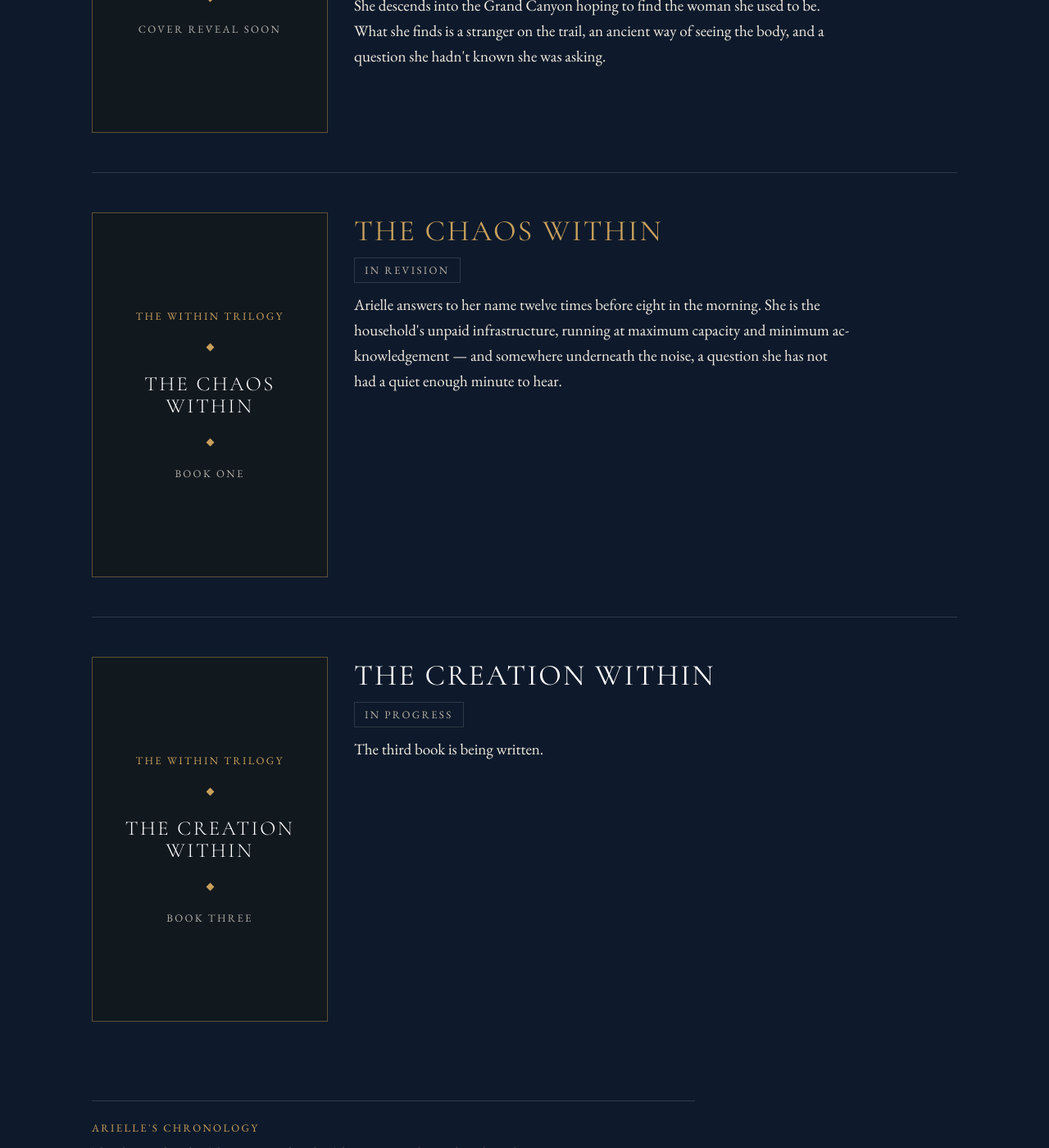
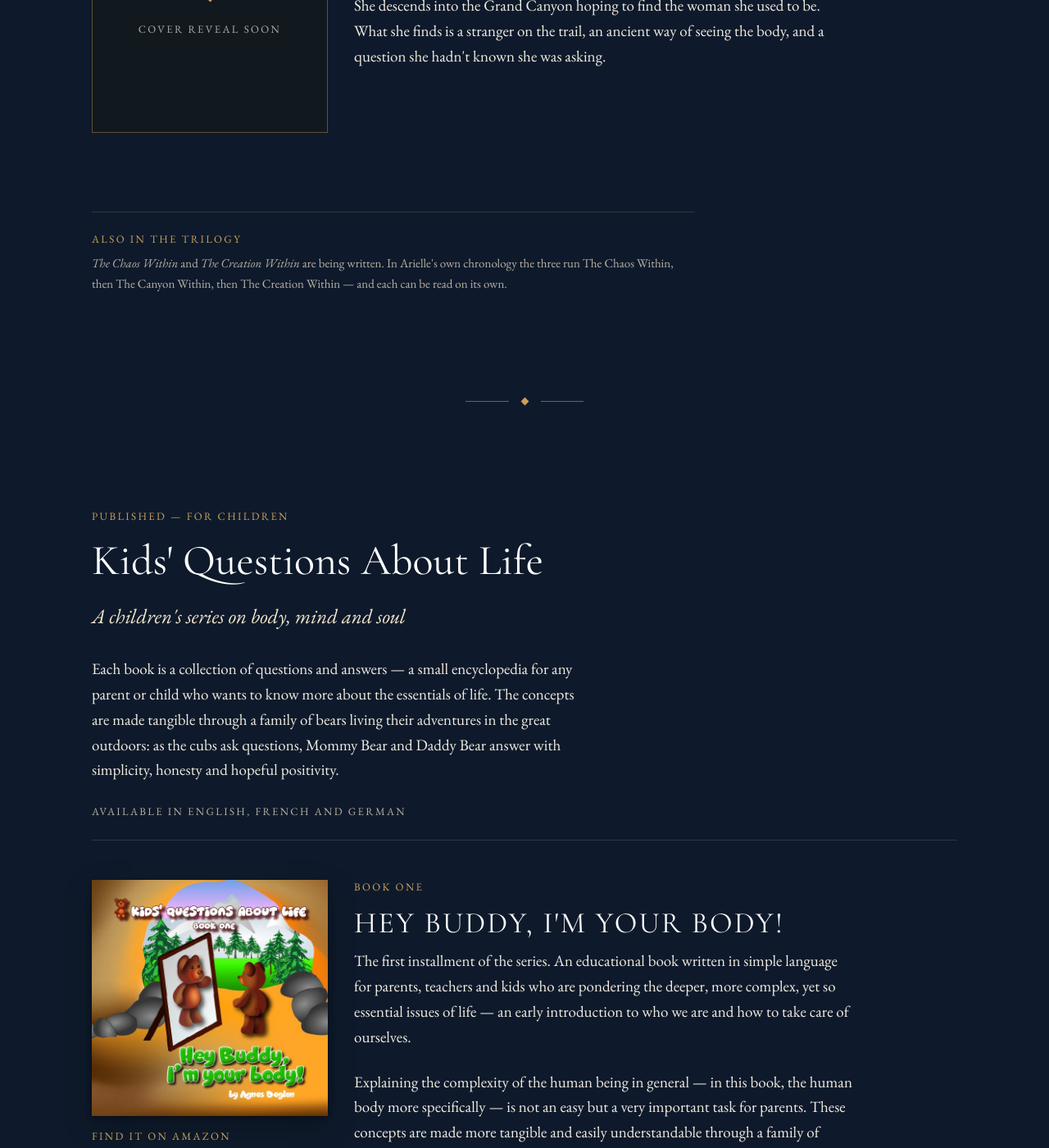
Before and after one commit to adeglon/adeglon.github.io, a Jekyll site: the page built from docs/books/index.html, in a window 1280 px wide and 1400 px high, scrolled down 1060 px. Shown: the whole window at 82% size. Built offline with Jekyll 4.4.1, drawn with Linux system fonts in a browser that asks for light colours; a script that is not in the unit is left out; some of the changed text lies outside the part shown.

Commit message:
Only the published novel gets a card; remove unapproved placeholder copy
Co-Authored-By: Claude Opus 5 <noreply@anthropic.com>
Claude-Session: https://claude.ai/code/session_01CXLAusaY8sc4P4TTBSZq1C

```diff
--- a/docs/_data/books.yml
+++ b/docs/_data/books.yml
@@ -16,18 +16,14 @@
 - number: One
   title: The Chaos Within
   slug: the-chaos-within
-  page: true
+  page: false                       # nothing true to show yet
   status: writing
   status_label: In revision
-  cover: false                      # no artwork yet — placeholder is deliberate
-  line: A mother's journey through chaos toward quiet clarity.
-  # PLACEHOLDER COPY — drafted from the project README so the page could be
-  # laid out. Not approved by Agnès. Must not survive to a public launch.
-  blurb: >-
-    Arielle answers to her name twelve times before eight in the morning. She is
-    the household's unpaid infrastructure, running at maximum capacity and
-    minimum acknowledgement — and somewhere underneath the noise, a question she
-    has not had a quiet enough minute to hear.
+  cover: false
+  # No line and no blurb. What used to be here was placeholder copy written
+  # from the project notes to lay the page out, never approved by Agnès, and
+  # publicly visible for a while. Removed 2026-09-01. Nothing goes back here
+  # until Agnès writes it.
 
 - number: Two
   title: The Canyon Within
@@ -75,6 +71,4 @@
   status: writing
   status_label: In progress
   cover: false
-  line: What happens to a woman after she comes back up.
-  blurb: >-
-    The third book is being written.
+  # Same rule: no copy until there is copy.
--- a/docs/_includes/cover-placeholder.html
+++ b/docs/_includes/cover-placeholder.html
@@ -11,7 +11,12 @@
   {% include ornament.html modifier="ornament--center ornament--tiny" %}
   <span class="title-cover__title">{{ include.book.title }}</span>
   {% include ornament.html modifier="ornament--center ornament--tiny" %}
+  {%- comment %}
+    No book numbers. The trilogy is published out of order, so "Book One" on a
+    tile beside a published Book Two advertises a book nobody can buy. The
+    chronology lives in one note on /books/ instead.
+  {%- endcomment %}
   <span class="title-cover__status">
-    {% if include.book.status == 'soon' %}Cover reveal soon{% else %}Book {{ include.book.number }}{% endif %}
+    {% if include.book.status == 'soon' %}Cover reveal soon{% else %}{{ include.book.status_label }}{% endif %}
   </span>
 </div>
--- a/docs/_layouts/book.html
+++ b/docs/_layouts/book.html
@@ -44,7 +44,7 @@ layout: default
         {% for para in book.blurb_rest %}<p class="book-card__blurb">{{ para }}</p>{% endfor %}
       {% endif %}
 
-      <p><em>{{ book.line }}</em></p>
+      {%- if book.line %}<p><em>{{ book.line }}</em></p>{% endif %}
     </div>
   </div>
 
--- a/docs/books/index.html
+++ b/docs/books/index.html
@@ -50,9 +50,14 @@ permalink: /books/
       Two, out now" above "Book One, in revision" reads as a gap rather than
       a plan. The chronology is a note at the foot of the section instead.
     {%- endcomment %}
-    {%- assign lead = site.data.books | where: "lead", true %}
-    {%- assign rest = site.data.books | where_exp: "b", "b.lead != true" %}
-    {%- assign shelf = lead | concat: rest %}
+    {%- comment %}
+      ONLY the published book gets a card. The other two are named in a line
+      below and nothing more: they have no artwork, no date and no approved
+      copy, and three black tiles in a row read as three things missing rather
+      than as a trilogy in progress. Give a book a card when there is
+      something true to put on it.
+    {%- endcomment %}
+    {%- assign shelf = site.data.books | where: "lead", true %}
 
     {% for book in shelf %}
       <article class="book-card" id="{{ book.slug }}">
@@ -89,11 +94,16 @@ permalink: /books/
       frame. site.data.books stays in story order precisely so this prints
       correctly without a second list to keep in step.
     {%- endcomment %}
+    {%- assign coming = site.data.books | where_exp: "b", "b.lead != true" %}
     <p class="chronology">
-      <span class="label">Arielle's chronology</span>
+      <span class="label">Also in the trilogy</span>
+      {%- for book in coming %}
+      <em>{{ book.title }}</em>{% unless forloop.last %} and {% endunless %}
+      {%- endfor %} are being written.
+      In Arielle's own chronology the three run
       {%- for book in site.data.books %}
       {{ book.title }}{% unless forloop.last %}, then {% endunless %}
-      {%- endfor %}. Each can be read on its own.
+      {%- endfor %} — and each can be read on its own.
     </p>
   </section>
 
--- a/docs/books/the-canyon-within.md
+++ b/docs/books/the-canyon-within.md
@@ -15,7 +15,7 @@ ground: dark
 ## Where it sits
 
 *The Canyon Within* is the first of the three to be published, and it is where
-to start. It opens twenty years after [*The Chaos Within*]({{ '/books/the-chaos-within/' | relative_url }}),
-but it does not require it — the canyon does not require the kitchen.
+to start. It opens twenty years after *The Chaos Within*, but it does not
+require it — the canyon does not require the kitchen.
 
 *The Chaos Within* and *The Creation Within* are being written.
--- a/docs/books/the-chaos-within.md
+++ b/docs/books/the-chaos-within.md
@@ -1,21 +1,12 @@
 ---
-layout: book
-slug: the-chaos-within
-title: The Chaos Within
-description: >-
-  A standalone novel in The Within Trilogy. A mother's journey through chaos
-  toward quiet clarity, by Agnès Déglon-Fischer.
-book: true
-ground: dark
+# RETIRED, 2026-09-01. This page existed to display placeholder copy for an
+# unwritten novel: a description drafted from project notes, never approved by
+# Agnès. With the trilogy now framed standalone-first, the two unwritten books
+# are named in one line on /books/ and given no pages of their own.
+#
+# The old page is kept outside the repo at ~/Documents/Github/_retired/.
+# Restore it when The Chaos Within has real copy and a date.
+permalink: /books/the-chaos-within/
+redirect_to: /books/
+sitemap: false
 ---
-
-{% include ornament.html modifier="ornament--short" %}
-
-## Where it sits
-
-*The Chaos Within* is where Arielle starts: in the middle of the noise, twenty
-years before the canyon. It is the earliest of the three in her life, and the
-last of them to be written.
-
-It is being published after [*The Canyon Within*]({{ '/books/the-canyon-within/' | relative_url }}),
-which comes out first and can be read first.
```
